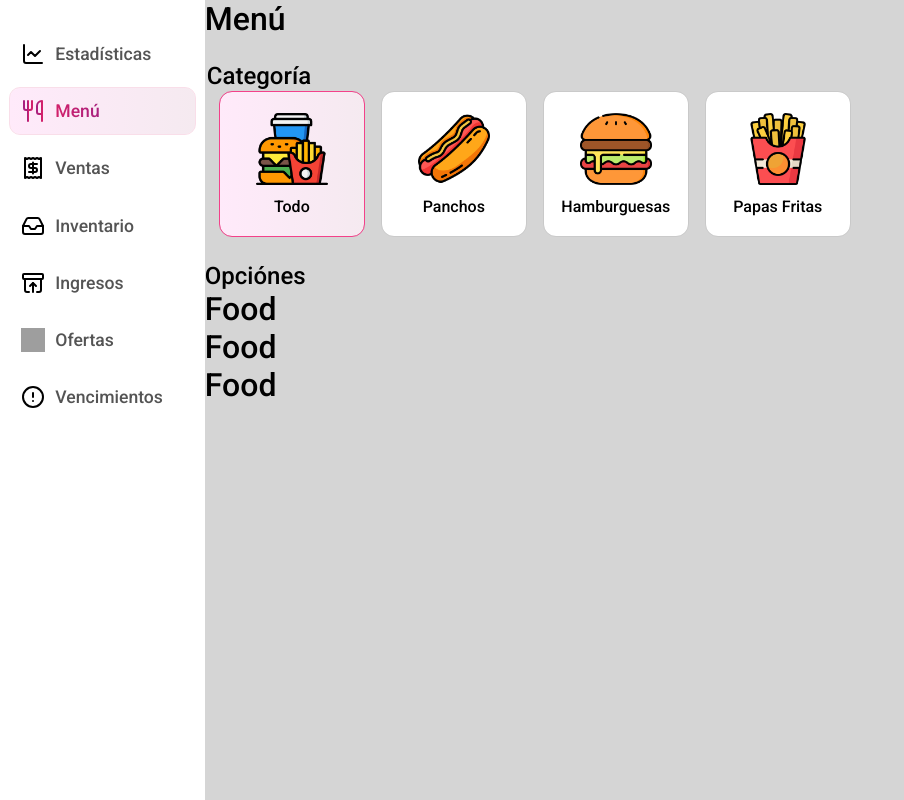
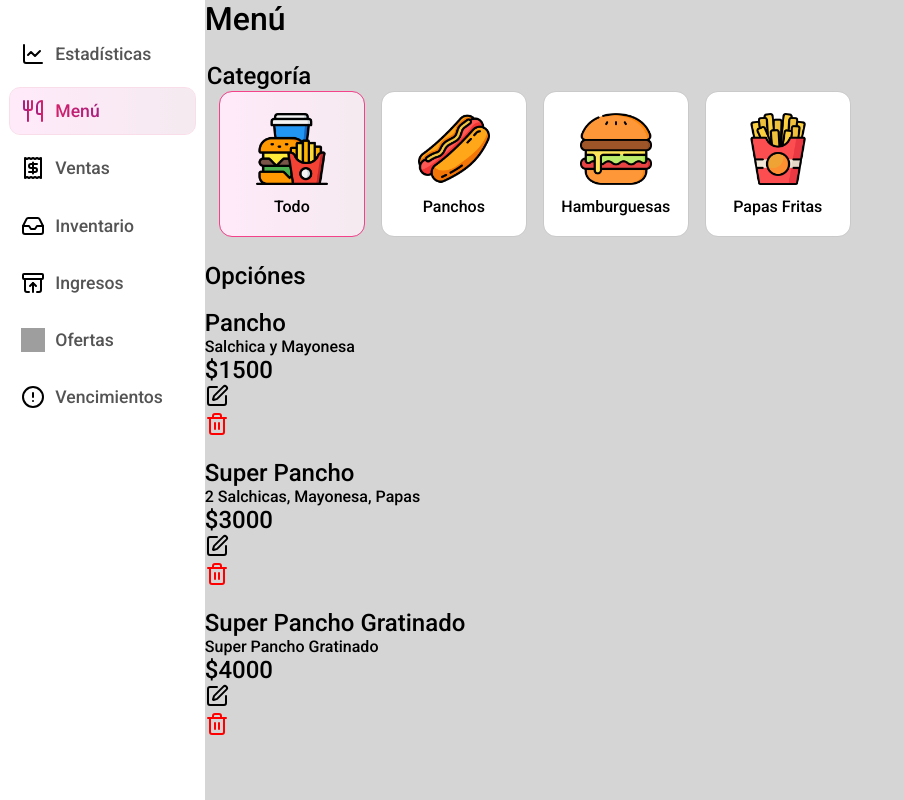
Before and after one commit to EricWithC04/stock-sales-front, a React (Vite) app: page / in a window 1280 px wide. Both pictures are taken after a click on the element "Menú". Shown: the whole page, without its empty margins (0-904 px from the left). Built offline with nearby package versions, Linux system fonts and the light colour scheme; grey boxes are pictures that could not be loaded.

Commit message:
feat: data of foods

```diff
--- a/src/components/foodCard/FoodCard.tsx
+++ b/src/components/foodCard/FoodCard.tsx
@@ -1,9 +1,32 @@
+import { SquarePen, Trash2 } from "lucide-react"
 import styles from "./FoodCard.module.css"
 
-export const FoodCard = () => {
+interface Props {
+    name: string
+    price: number
+    description: string
+}
+
+export const FoodCard = ({ name, price, description }: Props) => {
+
     return (
         <div className={styles["food-card"]}>
-            <h1>Food</h1>
+            <img src="" alt="" />
+            <h2>{name}</h2>
+            <p>{description}</p>
+            <h2>${price}</h2>
+            <div className={styles["actions-container"]}>
+                <div className={styles["action"]}>
+                    <SquarePen
+                        color={"#000"}
+                    />
+                </div>
+                <div className={styles["action"]}>
+                    <Trash2
+                        color={"red"}
+                    />
+                </div>
+            </div>
         </div>
     )
 }
--- a/src/components/foodList/FoodList.module.css
+++ b/src/components/foodList/FoodList.module.css
@@ -0,0 +1,3 @@
+.food-list {
+    width: 100%;
+}
--- a/src/components/foodList/FoodList.tsx
+++ b/src/components/foodList/FoodList.tsx
@@ -5,16 +5,86 @@ import { useState } from "react"
 export const FoodList = () => {
 
     const [foods, setFoods] = useState([
-        {},
-        {},
-        {},
+        {
+            id: 1,
+            name: "Pancho",
+            description: "Salchica y Mayonesa",
+            category: "Pancho",
+            ingredients: [
+                {
+                    id: "100",
+                    quantity: 1
+                },
+                {
+                    id: "101",
+                    quantity: 1
+                },
+                {
+                    id: "110",
+                    quantity: 1
+                }
+            ],
+            price: 1500
+        },
+        {
+            id: 2,
+            name: "Super Pancho",
+            description: "2 Salchicas, Mayonesa, Papas",
+            category: "Pancho",
+            ingredients: [
+                {
+                    id: "100",
+                    quantity: 2
+                },
+                {
+                    id: "101",
+                    quantity: 2
+                },
+                {
+                    id: "110",
+                    quantity: 1
+                }
+            ],
+            price: 3000
+        },
+        {
+            id: 3,
+            name: "Super Pancho Gratinado",
+            description: "Super Pancho Gratinado",
+            category: "Pancho",
+            ingredients: [
+                {
+                    id: "100",
+                    quantity: 2
+                },
+                {
+                    id: "101",
+                    quantity: 2
+                },
+                {
+                    id: "105",
+                    quantity: 3
+                },
+                {
+                    id: "110",
+                    quantity: 1
+                }
+            ],
+            price: 4000
+        }
     ])
 
     return (
         <div className={styles["food-list"]}>
-            <FoodCard />
-            <FoodCard />
-            <FoodCard />
+            {
+                foods.map(food => (
+                    <FoodCard
+                        name={food.name}
+                        description={food.description}
+                        price={food.price}
+                    />
+                ))
+            }
         </div>
     )
 }
--- a/src/context/GeneralContext.tsx
+++ b/src/context/GeneralContext.tsx
@@ -73,14 +73,14 @@ export const GeneralProvider = ({ children }: Props) => {
         return products
     }
 
-    const getIngredients = () => {
-        return ingredients
-    }
-
     const getProductById = (id: string) => {
         const product = products.find(product => product.id === id)
         if (product) return product
         else return "Código Invalido"
+    }
+
+    const getIngredients = () => {
+        return ingredients
     }
 
     const getLots = () => {
--- a/src/mocks/apiMock.ts
+++ b/src/mocks/apiMock.ts
@@ -1,6 +1,7 @@
 // import { getExpiresDates } from "../utils/calculateStock/getExpiresDates"
 import CategoriesData from "./categoriesData.json"
 import DrinksData from "./drinksData.json"
+import foodsData from "./foodsData.json"
 import LotsData from "./lotsData.json"
 import OffersData from "./offersData.json"
 import IngredientsData from "./ingredientData.json"
@@ -13,6 +14,15 @@ interface Category {
 interface Ingredient {
     id: string
     description: string
+}
+
+interface Food {
+    id: string
+    name: string
+    description: string
+    category: string
+    ingredients: Array<{ id: string, quantity: number }>
+    price: number
 }
 
 interface Drink {
@@ -55,6 +65,11 @@ export const getDrinks = async (): Promise<Array<Drink>> => {
     return DrinksData
 }
 
+export const getFoodData = async (): Promise<Array<Food>> => {
+    await delay(1000)
+    return foodsData
+}
+
 export const getLotsData = async (): Promise<Array<Lot>> => {
     await delay(1000)
     return LotsData
--- /dev/null
+++ b/src/mocks/foodsData.json
@@ -0,0 +1,178 @@
+[
+    {
+        "id": "1",
+        "name": "Pancho",
+        "description": "Salchica y Mayonesa",
+        "category": "Pancho",
+        "ingredients": [
+            {
+                "id": "100",
+                "quantity": 1
+            },
+            {
+                "id": "101",
+                "quantity": 1
+            },
+            {
+                "id": "110",
+                "quantity": 1
+            }
+        ],
+        "price": 1500
+    },
+    {
+        "id": "2",
+        "name": "Super Pancho",
+        "description": "2 Salchicas, Mayonesa, Papas",
+        "category": "Pancho",
+        "ingredients": [
+            {
+                "id": "100",
+                "quantity": 2
+            },
+            {
+                "id": "101",
+                "quantity": 2
+            },
+            {
+                "id": "110",
+                "quantity": 1
+            }
+        ],
+        "price": 3000
+    },
+    {
+        "id": "3",
+        "name": "Super Pancho Gratinado",
+        "description": "",
+        "category": "Pancho",
+        "ingredients": [
+            {
+                "id": "100",
+                "quantity": 2
+            },
+            {
+                "id": "101",
+                "quantity": 2
+            },
+            {
+                "id": "106",
+                "quantity": 3
+            },
+            {
+                "id": "110",
+                "quantity": 1
+            }
+        ],
+        "price": 4000
+    },
+    {
+        "id": "4",
+        "name": "Burguer Junior",
+        "description": "",
+        "category": "Hamburguesa",
+        "ingredients": [
+            {
+                "id": "102",
+                "quantity": 1
+            },
+            {
+                "id": "104",
+                "quantity": 1
+            },
+            {
+                "id": "107",
+                "quantity": 1
+            },
+            {
+                "id": "110",
+                "quantity": 1
+            }
+        ],
+        "price": 4000
+    },
+    {
+        "id": "5",
+        "name": "Burguer Chupanchos",
+        "description": "",
+        "category": "Hamburguesa",
+        "ingredients": [
+            {
+                "id": "103",
+                "quantity": 1
+            },
+            {
+                "id": "104",
+                "quantity": 1
+            },
+            {
+                "id": "107",
+                "quantity": 1
+            },
+            {
+                "id": "108",
+                "quantity": 1
+            },
+            {
+                "id": "109",
+                "quantity": 1
+            },
+            {
+                "id": "110",
+                "quantity": 1
+            }
+        ],
+        "price": 5500
+    },
+    {
+        "id": "6",
+        "name": "Cheese Burguer",
+        "description": "",
+        "category": "Hamburguesa",
+        "ingredients": [
+            {
+                "id": "103",
+                "quantity": 1
+            },
+            {
+                "id": "104",
+                "quantity": 1
+            },
+            {
+                "id": "107",
+                "quantity": 1
+            },
+            {
+                "id": "110",
+                "quantity": 1
+            }
+        ],
+        "price": 6500
+    },
+    {
+        "id": "7",
+        "name": "Papas en Cono",
+        "description": "",
+        "category": "Papas Fritas",
+        "ingredients": [
+            {
+                "id": "105",
+                "quantity": 1
+            }
+        ],
+        "price": 3500
+    },
+    {
+        "id": "8",
+        "name": "Papas Fritas",
+        "description": "",
+        "category": "Papas Fritas",
+        "ingredients": [
+            {
+                "id": "105",
+                "quantity": 1
+            }
+        ],
+        "price": 3500
+    }
+]
--- a/src/mocks/ingredientData.json
+++ b/src/mocks/ingredientData.json
@@ -9,18 +9,38 @@
     },
     {
         "id": "102",
-        "description": "Medallon de Hamburguesas"
+        "description": "Medallon de Hamburguesas 70g"
     },
     {
         "id": "103",
+        "description": "Medallon de Hamburguesas 100g"
+    },
+    {
+        "id": "104",
         "description": "Pan de Hamburguesas"
     },
     {
-        "id": "104",
+        "id": "105",
         "description": "Papas"
     },
     {
-        "id": "105",
+        "id": "106",
         "description": "Queso"
+    },
+    {
+        "id": "107",
+        "description": "Queso Cheddar"
+    },
+    {
+        "id": "108",
+        "description": "Tomate"
+    },
+    {
+        "id": "109",
+        "description": "Lechuga"
+    },
+    {
+        "id": "110",
+        "description": "Mayonesa"
     }
 ]
--- a/src/pages/menu/Menu.module.css
+++ b/src/pages/menu/Menu.module.css
@@ -6,12 +6,10 @@
     margin-top: 24px;
     padding-left: 2px;
     padding-right: 2px;
-    /* margin-left: 12px; */
     width: 100%;
 }
 
 .options-container {
     margin-top: 24px;
-    /* margin-left: 12px; */
-    width: 100%;
+    width: 90%;
 }
```
Also changed, not shown: 1 other file (tests, documents, lock files or other folders).
